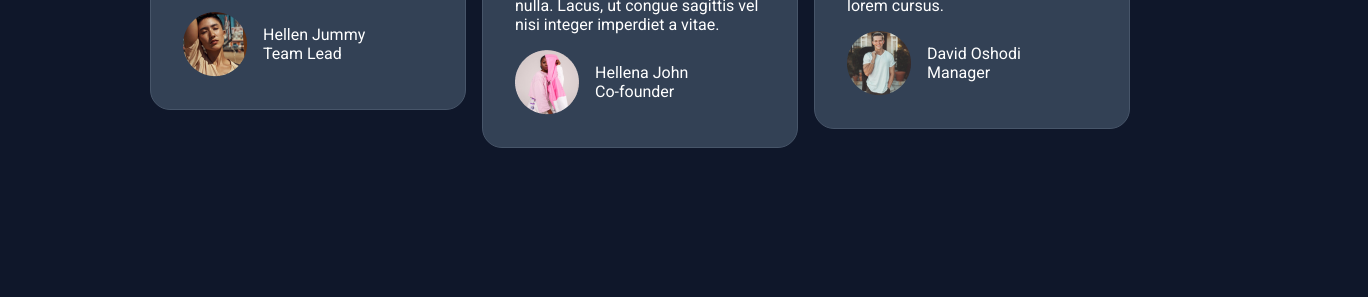
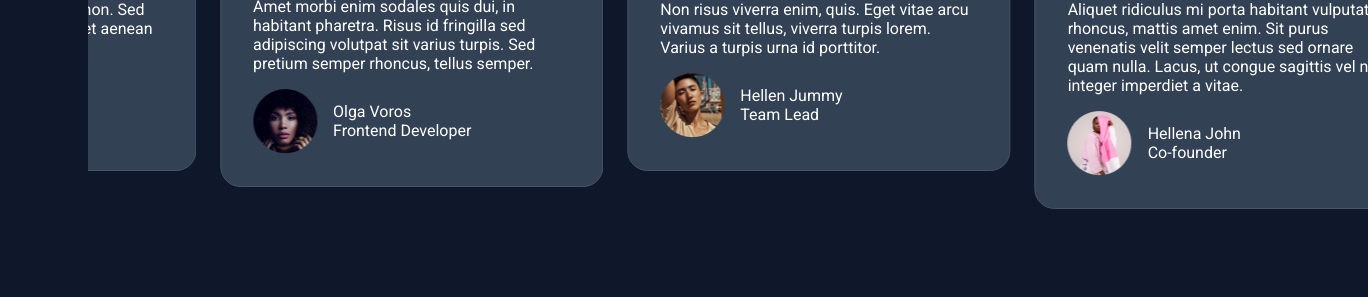
Before and after one commit to niktos12/upgraded_vertka, a website: page index.html in a window 1280 px wide. Shown: the part 6261-6558 px from the top of the page, 1368 px wide, since content can reach past the window. Before the commit the page ends 6497 px from the top, so only its background shows below. Drawn offline with nearby package versions, Linux system fonts and the light colour scheme.

Commit message:
swiper ready

```diff
--- a/index.html
+++ b/index.html
@@ -10,8 +10,9 @@
   rel="stylesheet"
   href="https://cdn.jsdelivr.net/npm/swiper@11/swiper-bundle.min.css"
 />
-<script src="https://cdn.jsdelivr.net/npm/swiper@11/swiper-bundle.min.js"></script>
-    <script src="./scripts/app.js"></script>
+<script src="https://unpkg.com/swiper/swiper-bundle.min.js" defer></script>
+<script src="https://cdn.jsdelivr.net/npm/swiper@11/swiper-bundle.min.js" defer></script>
+    <script src="./scripts/app.js" defer></script>
     <link href="https://fonts.googleapis.com/css2?family=Roboto:ital,wght@0,100;0,300;0,400;0,500;0,700;0,900;1,100;1,300;1,400;1,500;1,700;1,900&display=swap" rel="stylesheet">
     <link href="./styles/main.css" rel="stylesheet">
 </head>
@@ -153,6 +154,17 @@
         <div class="swiper">
             <div class="swiper-wrapper">
                 <div class="swiper-slide">
+                    <img src="./imgs/kontrastr.png" class="logo-comment">
+                    <p class="comment">Amet morbi enim sodales quis dui, in habitant pharetra. Risus id fringilla sed adipiscing volutpat sit varius turpis. Sed pretium semper rhoncus, tellus semper.</p>
+                    <div class="commentor">
+                        <img class="avatar" src="./imgs/user-4.png">
+                        <div class="avtor">
+                            <p class="name">Olga Voros</p>
+                            <p class="job">Frontend Developer</p>
+                        </div>
+                    </div>
+                </div>
+                <div class="swiper-slide">
                     <img src="./imgs/zoomerr-logo.png" class="logo-comment">
                     <p class="comment">Non risus viverra enim, quis. Eget vitae arcu vivamus sit tellus, viverra turpis lorem. Varius a turpis urna id porttitor.</p>
                     <div class="commentor">
@@ -185,7 +197,19 @@
                         </div>
                     </div>
                 </div>
-                <div class="swiper-pagination"></div>
+                <div class="swiper-slide">
+                    <img src="./imgs/waves.png" class="logo-comment">
+                    <p class="comment">Magna egestas aliquet ut integer non. Sed diam enim nibh sit. Aliquam laoreet aenean metus nibh eu scelerisque.</p>
+                    <div class="commentor">
+                        <img src="./imgs/user-4.png" class="avatar">
+                        <div class="avtor">
+                            <p class="name">Vaneta Ivanova</p>
+                            <p class="job">Designer</p>
+                        </div>
+                    </div>
+                </div>
+                <!-- <div class="swiper-button-prev">Prev</div> -->
+                <!-- <div class="swiper-button-next">Next</div> -->
             </div>
         </div>
     </section>
--- /dev/null
+++ b/package.json
@@ -0,0 +1,5 @@
+{
+  "dependencies": {
+    "swiper": "^11.0.5"
+  }
+}
--- a/scripts/app.js
+++ b/scripts/app.js
@@ -1,11 +1,24 @@
-// import Swiper from 'swiper';
 const swiper = new Swiper('.swiper', {
     spaceBetween:24,
     slidesPerView: 3,
-    loop:true,
-    width: 500,
-    pagination:{
-        el:'.swiper-pagination',
-        clickable:true,
-    }
+    direction:'horizontal',
+    // loopedSlides: 1,
+    loopFillGroupWithBlank: true,
+    slidesPerGroup: 1,
+    loop: true,
+    speed:1200,
+    grabCursor: true,
+    centeredSlides: true,
+    mousewheel: true,
+    width: 1000,
+
+    autoplay: {
+        delay: 3000,
+        disableOnInteraction: false,
+    },
+    navigation:{
+        nextEl:'.swiper-button-next',
+        prevEl:'.swiper-button-prev',
+    },
+
 })
--- a/styles/sections/sections.scss
+++ b/styles/sections/sections.scss
@@ -388,8 +388,12 @@ body{
             }
         }
         .swiper{
+            width: 1280px;
+            display: flex;
+            justify-content: center;
+            align-items: center;
+            margin-top: 80px;
             .swiper-wrapper{
-                gap: 16px;
                 .swiper-slide{
                     display: flex;
                     justify-content: center;
@@ -399,7 +403,9 @@ body{
                     border-radius: 20px;
                     border: 1px solid #475569;
                     background: #334155;
-                    width: 250px;
+                    width: 325px;
+
+
                     .logo-comment{
 
                     }
```
Also changed, not shown: imgs/kontrastr.png (added), imgs/user-4.png (added), styles/main.css, 2 other files.
